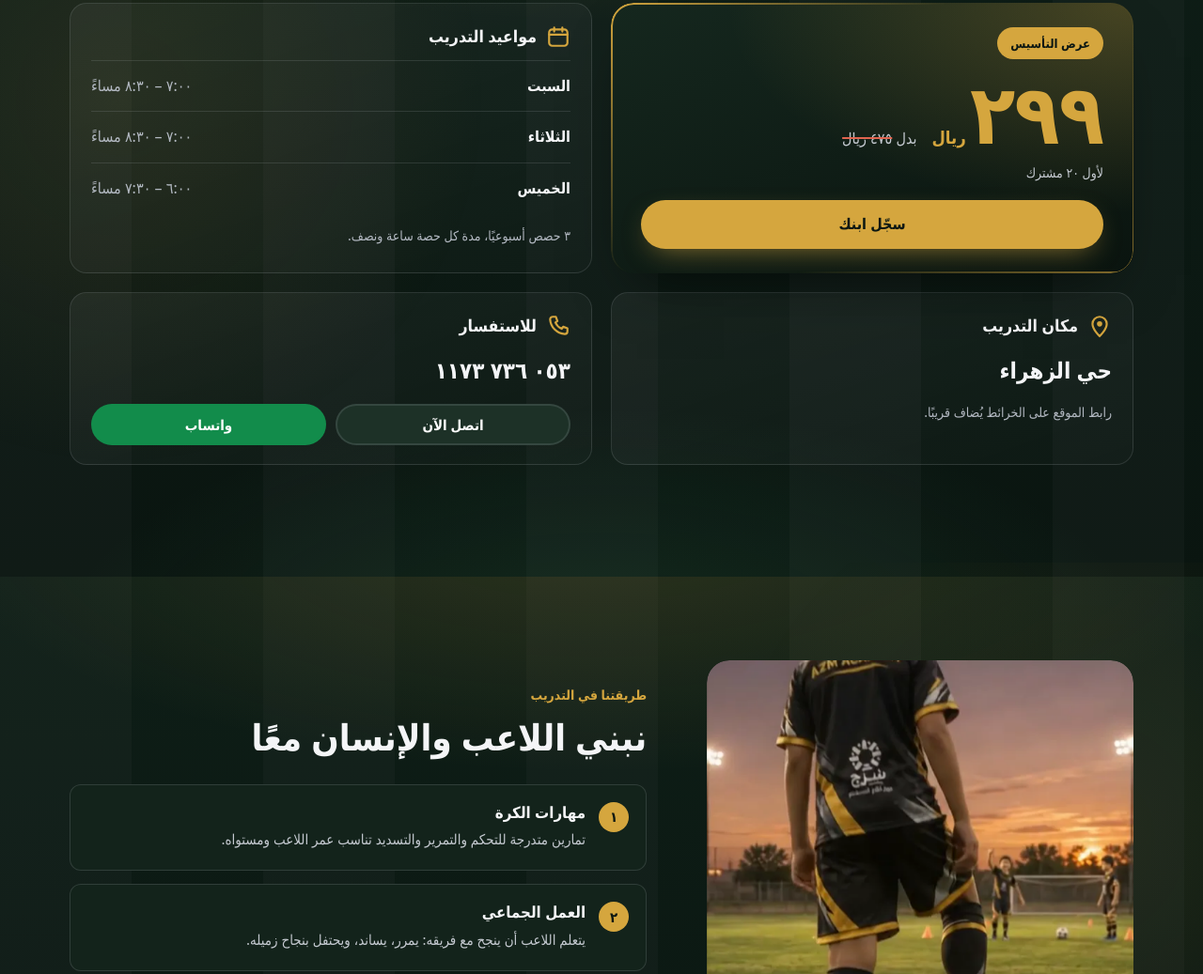
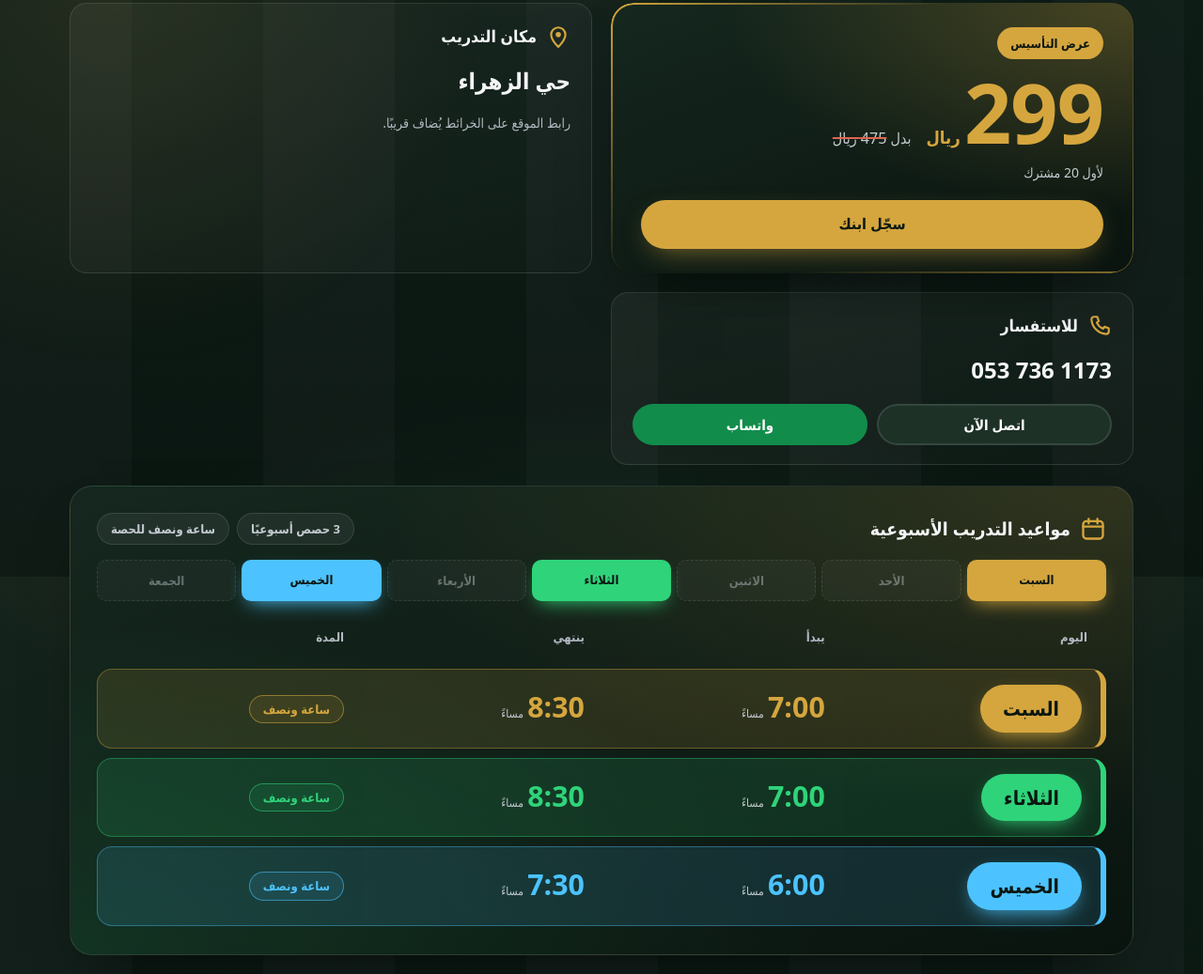
Before and after one commit to mrmahmd/azm, a plain HTML site: page index.html in a window 1280 px wide. Shown: the part 986-2023 px from the top of the page at 94% size. Drawn offline with Linux system fonts and the light colour scheme; a web font is replaced by a local one.

Commit message:
Add colorful training timetable and use English digits site-wide
Co-Authored-By: Claude Opus 5.5 <noreply@anthropic.com>

```diff
--- a/index.html
+++ b/index.html
@@ -4,9 +4,9 @@
   <meta charset="utf-8">
   <meta name="viewport" content="width=device-width, initial-scale=1">
   <title>أكاديمية عزم لكرة القدم | مهارة في الملعب، وقيم في الحياة</title>
-  <meta name="description" content="أكاديمية عزم لكرة القدم في حي الزهراء: تدريب كرة قدم ينمّي مهارات ابنك ويعلّمه الانضباط والاحترام وروح الفريق. عرض التأسيس ٢٩٩ ريال لأول ٢٠ مشترك.">
+  <meta name="description" content="أكاديمية عزم لكرة القدم في حي الزهراء: تدريب كرة قدم ينمّي مهارات ابنك ويعلّمه الانضباط والاحترام وروح الفريق. عرض التأسيس 299 ريال لأول 20 مشترك.">
   <meta property="og:title" content="أكاديمية عزم لكرة القدم">
-  <meta property="og:description" content="مهارة في الملعب، وقيم في الحياة. عرض التأسيس ٢٩٩ ريال بدل ٤٧٥ ريال لأول ٢٠ مشترك.">
+  <meta property="og:description" content="مهارة في الملعب، وقيم في الحياة. عرض التأسيس 299 ريال بدل 475 ريال لأول 20 مشترك.">
   <meta property="og:image" content="assets/hero-team.webp">
   <meta property="og:locale" content="ar_AR">
   <meta name="theme-color" content="#0b1712">
@@ -60,7 +60,7 @@
             <a class="btn btn-gold btn-lg" href="#offer" data-register>سجّل ابنك</a>
             <a class="hero-details" href="#offer">الاشتراك والمواعيد</a>
           </div>
-          <p class="hero-offer">عرض التأسيس <strong>٢٩٩ ريال</strong> لأول ٢٠ مشترك</p>
+          <p class="hero-offer">عرض التأسيس <strong>299 ريال</strong> لأول 20 مشترك</p>
         </div>
         <figure class="hero-media">
           <img src="assets/hero-team.webp" width="720" height="1280" fetchpriority="high" alt="لاعبون صغار بزي عزم الأسود والذهبي يتدربون على المراوغة بين الأقماع عند الغروب">
@@ -80,24 +80,14 @@
           <article class="price-card reveal" data-reveal="zoom">
             <div class="price-badge">عرض التأسيس</div>
             <p class="price">
-              <span class="price-now"><b>٢٩٩</b> <small>ريال</small></span>
-              <span class="price-was">بدل <s>٤٧٥ ريال</s></span>
+              <span class="price-now"><b>299</b> <small>ريال</small></span>
+              <span class="price-was">بدل <s>475 ريال</s></span>
             </p>
-            <p class="price-terms">لأول ٢٠ مشترك</p>
+            <p class="price-terms">لأول 20 مشترك</p>
             <a class="btn btn-gold btn-lg btn-block" href="#offer" data-register>سجّل ابنك</a>
           </article>
 
           <div class="info-stack">
-            <article class="info-card reveal" style="--d:.08s">
-              <h3><svg viewBox="0 0 24 24" aria-hidden="true"><rect x="3" y="5" width="18" height="16" rx="3" fill="none" stroke="currentColor" stroke-width="2"/><path d="M3 10h18M8 3v4M16 3v4" stroke="currentColor" stroke-width="2" stroke-linecap="round"/></svg>مواعيد التدريب</h3>
-              <ul class="schedule">
-                <li><span class="day">السبت</span><span class="time">٧:٠٠ – ٨:٣٠ مساءً</span></li>
-                <li><span class="day">الثلاثاء</span><span class="time">٧:٠٠ – ٨:٣٠ مساءً</span></li>
-                <li><span class="day">الخميس</span><span class="time">٦:٠٠ – ٧:٣٠ مساءً</span></li>
-              </ul>
-              <p class="note">٣ حصص أسبوعيًا، مدة كل حصة ساعة ونصف.</p>
-            </article>
-
             <article class="info-card reveal" style="--d:.16s">
               <h3><svg viewBox="0 0 24 24" aria-hidden="true"><path d="M12 22s7-6.2 7-12a7 7 0 1 0-14 0c0 5.8 7 12 7 12z" fill="none" stroke="currentColor" stroke-width="2"/><circle cx="12" cy="10" r="2.6" fill="currentColor"/></svg>مكان التدريب</h3>
               <p class="place">حي الزهراء</p>
@@ -106,13 +96,57 @@
 
             <article class="info-card reveal" style="--d:.24s">
               <h3><svg viewBox="0 0 24 24" aria-hidden="true"><path d="M6.6 3h3l1.6 4.2-2 1.4a12 12 0 0 0 6.2 6.2l1.4-2L21 14.4v3A2.6 2.6 0 0 1 18.4 20 15.4 15.4 0 0 1 4 5.6 2.6 2.6 0 0 1 6.6 3z" fill="none" stroke="currentColor" stroke-width="2" stroke-linejoin="round"/></svg>للاستفسار</h3>
-              <p class="place"><a href="tel:+966537361173" dir="ltr">٠٥٣ ٧٣٦ ١١٧٣</a></p>
+              <p class="place"><a href="tel:+966537361173" dir="ltr">053 736 1173</a></p>
               <div class="contact-btns">
                 <a class="btn btn-dark" href="tel:+966537361173">اتصل الآن</a>
                 <a class="btn btn-wa" href="https://wa.me/966537361173" target="_blank" rel="noopener">واتساب</a>
               </div>
             </article>
           </div>
+        </div>
+
+        <div class="timetable reveal" style="--d:.1s">
+          <div class="tt-head">
+            <h3><svg viewBox="0 0 24 24" aria-hidden="true"><rect x="3" y="5" width="18" height="16" rx="3" fill="none" stroke="currentColor" stroke-width="2"/><path d="M3 10h18M8 3v4M16 3v4" stroke="currentColor" stroke-width="2" stroke-linecap="round"/></svg>مواعيد التدريب الأسبوعية</h3>
+            <p class="tt-chips"><span>3 حصص أسبوعيًا</span><span>ساعة ونصف للحصة</span></p>
+          </div>
+
+          <ol class="tt-week" aria-hidden="true">
+            <li class="on sat">السبت</li>
+            <li>الأحد</li>
+            <li>الاثنين</li>
+            <li class="on tue">الثلاثاء</li>
+            <li>الأربعاء</li>
+            <li class="on thu">الخميس</li>
+            <li>الجمعة</li>
+          </ol>
+
+          <table class="tt">
+            <caption class="sr-only">جدول مواعيد التدريب: السبت والثلاثاء من 7:00 إلى 8:30 مساءً، والخميس من 6:00 إلى 7:30 مساءً</caption>
+            <thead>
+              <tr><th scope="col">اليوم</th><th scope="col">يبدأ</th><th scope="col">ينتهي</th><th scope="col">المدة</th></tr>
+            </thead>
+            <tbody>
+              <tr class="sat">
+                <th scope="row"><span class="tt-day">السبت</span></th>
+                <td data-label="يبدأ"><b>7:00</b> <small>مساءً</small></td>
+                <td data-label="ينتهي"><b>8:30</b> <small>مساءً</small></td>
+                <td data-label="المدة"><span class="tt-dur">ساعة ونصف</span></td>
+              </tr>
+              <tr class="tue">
+                <th scope="row"><span class="tt-day">الثلاثاء</span></th>
+                <td data-label="يبدأ"><b>7:00</b> <small>مساءً</small></td>
+                <td data-label="ينتهي"><b>8:30</b> <small>مساءً</small></td>
+                <td data-label="المدة"><span class="tt-dur">ساعة ونصف</span></td>
+              </tr>
+              <tr class="thu">
+                <th scope="row"><span class="tt-day">الخميس</span></th>
+                <td data-label="يبدأ"><b>6:00</b> <small>مساءً</small></td>
+                <td data-label="ينتهي"><b>7:30</b> <small>مساءً</small></td>
+                <td data-label="المدة"><span class="tt-dur">ساعة ونصف</span></td>
+              </tr>
+            </tbody>
+          </table>
         </div>
       </div>
     </section>
@@ -166,11 +200,11 @@
           <h2 class="faq-title">أسئلة شائعة</h2>
           <details>
             <summary>كم قيمة الاشتراك؟</summary>
-            <p>قيمة الاشتراك ٤٧٥ ريال، ومع عرض التأسيس تصبح ٢٩٩ ريال لأول ٢٠ مشترك فقط.</p>
+            <p>قيمة الاشتراك 475 ريال، ومع عرض التأسيس تصبح 299 ريال لأول 20 مشترك فقط.</p>
           </details>
           <details>
             <summary>ما مواعيد التدريب؟</summary>
-            <p>السبت والثلاثاء من ٧:٠٠ إلى ٨:٣٠ مساءً، والخميس من ٦:٠٠ إلى ٧:٣٠ مساءً.</p>
+            <p>السبت والثلاثاء من 7:00 إلى 8:30 مساءً، والخميس من 6:00 إلى 7:30 مساءً.</p>
           </details>
           <details>
             <summary>أين مكان التدريب؟</summary>
@@ -178,7 +212,7 @@
           </details>
           <details>
             <summary>ما الأعمار التي تقبلها الأكاديمية؟</summary>
-            <p>تواصل معنا على <a href="tel:+966537361173" dir="ltr">٠٥٣ ٧٣٦ ١١٧٣</a> لمعرفة الفئات العمرية المتاحة والمجموعة المناسبة لابنك.</p>
+            <p>تواصل معنا على <a href="tel:+966537361173" dir="ltr">053 736 1173</a> لمعرفة الفئات العمرية المتاحة والمجموعة المناسبة لابنك.</p>
           </details>
           <details>
             <summary>كيف أسجّل ابني؟</summary>
@@ -215,14 +249,14 @@
     <!-- دعوة أخيرة -->
     <section class="cta" id="join" aria-labelledby="cta-title">
       <div class="wrap cta-inner reveal" data-reveal="zoom">
-        <p class="cta-offer">عرض التأسيس: <b>٢٩٩ ريال</b> بدل <s>٤٧٥</s></p>
+        <p class="cta-offer">عرض التأسيس: <b>299 ريال</b> بدل <s>475</s></p>
         <h2 id="cta-title">جاهز يبدأ ابنك رحلته مع عزم؟</h2>
-        <p>المقاعد محدودة لأول ٢٠ مشترك. سجّل الآن واحجز مكانه.</p>
+        <p>المقاعد محدودة لأول 20 مشترك. سجّل الآن واحجز مكانه.</p>
         <div class="hero-actions center">
           <a class="btn btn-gold btn-lg" href="#offer" data-register>سجّل ابنك</a>
           <a class="btn btn-outline btn-lg" href="https://wa.me/966537361173" target="_blank" rel="noopener">تواصل عبر واتساب</a>
         </div>
-        <p class="cta-phone">أو اتصل بنا: <a href="tel:+966537361173" dir="ltr">٠٥٣ ٧٣٦ ١١٧٣</a></p>
+        <p class="cta-phone">أو اتصل بنا: <a href="tel:+966537361173" dir="ltr">053 736 1173</a></p>
       </div>
     </section>
   </main>
@@ -246,14 +280,14 @@
       <div>
         <h2>تواصل معنا</h2>
         <ul class="contact-list">
-          <li><a href="tel:+966537361173"><svg viewBox="0 0 24 24" aria-hidden="true"><path d="M6.6 3h3l1.6 4.2-2 1.4a12 12 0 0 0 6.2 6.2l1.4-2L21 14.4v3A2.6 2.6 0 0 1 18.4 20 15.4 15.4 0 0 1 4 5.6 2.6 2.6 0 0 1 6.6 3z" fill="none" stroke="currentColor" stroke-width="1.8" stroke-linejoin="round"/></svg><span dir="ltr">٠٥٣ ٧٣٦ ١١٧٣</span></a></li>
+          <li><a href="tel:+966537361173"><svg viewBox="0 0 24 24" aria-hidden="true"><path d="M6.6 3h3l1.6 4.2-2 1.4a12 12 0 0 0 6.2 6.2l1.4-2L21 14.4v3A2.6 2.6 0 0 1 18.4 20 15.4 15.4 0 0 1 4 5.6 2.6 2.6 0 0 1 6.6 3z" fill="none" stroke="currentColor" stroke-width="1.8" stroke-linejoin="round"/></svg><span dir="ltr">053 736 1173</span></a></li>
           <li><a href="https://wa.me/966537361173" target="_blank" rel="noopener"><svg viewBox="0 0 24 24" aria-hidden="true"><path d="M4 20l1.3-4A8 8 0 1 1 8 18.7z" fill="none" stroke="currentColor" stroke-width="1.8" stroke-linejoin="round"/></svg>واتساب</a></li>
           <li><span class="loc"><svg viewBox="0 0 24 24" aria-hidden="true"><path d="M12 22s7-6.2 7-12a7 7 0 1 0-14 0c0 5.8 7 12 7 12z" fill="none" stroke="currentColor" stroke-width="1.8"/><circle cx="12" cy="10" r="2.4" fill="currentColor"/></svg>حي الزهراء</span></li>
         </ul>
       </div>
     </div>
     <div class="wrap footer-bottom">
-      <small>© ٢٠٢٦ أكاديمية عزم لكرة القدم — AZM FC</small>
+      <small>© 2026 أكاديمية عزم لكرة القدم — AZM FC</small>
       <small>سياسة الخصوصية والشروط تُضاف قريبًا</small>
     </div>
   </footer>
--- a/styles.css
+++ b/styles.css
@@ -208,9 +208,81 @@ button { font: inherit; }
 }
 .info-card h3 { display: flex; align-items: center; gap: 10px; font-size: 1.1rem; font-weight: 800; margin-bottom: 12px; }
 .info-card h3 svg { width: 26px; height: 26px; color: var(--gold-text); flex: none; }
-.schedule li { display: flex; justify-content: space-between; gap: 12px; padding: 12px 0; border-top: 1px solid var(--line); }
-.schedule .day { font-weight: 700; }
-.schedule .time { color: var(--text-soft); font-weight: 500; }
+/* جدول مواعيد التدريب */
+.timetable {
+  position: relative; margin-top: 22px; border-radius: 24px; padding: 22px 16px 16px; overflow: hidden;
+  background:
+    radial-gradient(ellipse at 100% 0%, rgba(213, 166, 62, .16), transparent 50%),
+    radial-gradient(ellipse at 0% 100%, rgba(47, 211, 122, .12), transparent 50%),
+    linear-gradient(160deg, #15271e, #0a140f);
+  border: 1px solid var(--line); box-shadow: 0 30px 60px -32px rgba(0, 0, 0, .7);
+}
+.tt-head { display: flex; flex-wrap: wrap; align-items: center; justify-content: space-between; gap: 12px 18px; margin-bottom: 16px; }
+.tt-head h3 { display: flex; align-items: center; gap: 10px; font-size: 1.2rem; font-weight: 800; }
+.tt-head h3 svg { width: 28px; height: 28px; color: var(--gold); flex: none; }
+.tt-chips { display: flex; flex-wrap: wrap; gap: 8px; }
+.tt-chips span {
+  font-size: 13px; font-weight: 700; padding: 4px 14px; border-radius: 999px;
+  color: var(--silver); background: rgba(255, 255, 255, .06); border: 1px solid var(--line);
+}
+
+.tt-week { display: grid; grid-template-columns: repeat(7, minmax(0, 1fr)); gap: 4px; margin-bottom: 16px; }
+.tt-week li {
+  text-align: center; font-size: 9px; font-weight: 700; padding: 7px 0; white-space: nowrap; overflow: hidden; border-radius: 10px;
+  color: rgba(197, 202, 209, .45); background: rgba(255, 255, 255, .035); border: 1px dashed var(--line);
+}
+.tt-week .sat, .tt .sat { --c: #d5a63e; --c-rgb: 213, 166, 62; }
+.tt-week .tue, .tt .tue { --c: #2fd37a; --c-rgb: 47, 211, 122; }
+.tt-week .thu, .tt .thu { --c: #4cc3ff; --c-rgb: 76, 195, 255; }
+.tt-week li.on { color: #0b1712; border: 0; background: var(--c); box-shadow: 0 8px 20px -8px var(--c); }
+
+.tt { width: 100%; border-collapse: separate; border-spacing: 0 10px; }
+.tt thead { display: none; }
+.tt tbody, .tt tr { display: block; }
+.tt tr {
+  position: relative; display: grid; grid-template-columns: 1fr 1fr; gap: 10px 8px;
+  margin-bottom: 12px; padding: 14px 16px 14px 14px; border-radius: 16px;
+  background: linear-gradient(100deg, rgba(var(--c-rgb), .20), rgba(var(--c-rgb), .05) 70%);
+  border: 1px solid rgba(var(--c-rgb), .38); border-inline-start: 6px solid var(--c);
+  transition: transform .35s var(--ease), box-shadow .35s var(--ease);
+}
+.tt tr:hover { transform: translateY(-3px); box-shadow: 0 18px 36px -18px rgba(var(--c-rgb), .6); }
+.tt th[scope="row"] { grid-column: 1 / -1; text-align: start; }
+.tt-day {
+  display: inline-block; font-size: 1.15rem; font-weight: 900; padding: 4px 18px; border-radius: 999px;
+  background: var(--c); color: #0b1712; box-shadow: 0 8px 22px -8px var(--c);
+}
+.tt td { display: block; color: var(--text); }
+.tt td::before { content: attr(data-label); display: block; font-size: 12px; color: var(--text-soft); font-weight: 500; line-height: 1.4; }
+.tt td b { font-size: 1.6rem; font-weight: 900; color: var(--c); line-height: 1.2; direction: ltr; unicode-bidi: isolate; display: inline-block; }
+.tt td small { font-size: 12px; color: var(--silver); font-weight: 500; }
+.tt td:last-child { grid-column: 1 / -1; }
+.tt-dur {
+  display: inline-block; font-size: 13px; font-weight: 700; padding: 2px 14px; border-radius: 999px;
+  color: var(--c); border: 1px solid rgba(var(--c-rgb), .55); background: rgba(var(--c-rgb), .1);
+}
+
+@media (min-width: 640px) {
+  .timetable { padding: 28px 28px 20px; }
+  .tt-week { gap: 6px; }
+  .tt-week li { font-size: 13px; padding: 9px 4px; }
+  .tt thead { display: table-header-group; }
+  .tt thead th { text-align: start; color: var(--text-soft); font-size: 13px; font-weight: 700; padding: 0 20px 2px; }
+  .tt tbody { display: table-row-group; }
+  .tt tr { display: table-row; margin: 0; padding: 0; background: none; border: 0; transition: none; }
+  .tt tr:hover { transform: none; box-shadow: none; }
+  .tt th[scope="row"], .tt td {
+    display: table-cell; vertical-align: middle; padding: 16px 20px;
+    background: rgba(var(--c-rgb), .13);
+    border-block: 1px solid rgba(var(--c-rgb), .38); transition: background .35s var(--ease);
+  }
+  .tt tr:hover th[scope="row"], .tt tr:hover td { background: rgba(var(--c-rgb), .24); }
+  .tt th[scope="row"] { border-inline-start: 6px solid var(--c); border-start-start-radius: 16px; border-end-start-radius: 16px; width: 26%; }
+  .tt td:last-child { border-inline-end: 1px solid rgba(var(--c-rgb), .38); border-start-end-radius: 16px; border-end-end-radius: 16px; }
+  .tt td::before { display: none; }
+  .tt td b { font-size: 1.9rem; }
+  .tt-day { font-size: 1.3rem; padding: 6px 24px; }
+}
 .note { color: var(--text-soft); font-size: 14px; margin-top: 10px; }
 .place { font-size: 1.5rem; font-weight: 800; }
 .place a { text-decoration: none; }
@@ -230,7 +302,7 @@ button { font: inherit; }
 }
 .pillars li:hover { border-color: rgba(213, 166, 62, .5); }
 .pillars li::before {
-  content: counter(p, arabic-indic); position: absolute; inset-inline-start: 18px; top: 18px;
+  content: counter(p); position: absolute; inset-inline-start: 18px; top: 18px;
   width: 32px; height: 32px; border-radius: 50%; display: grid; place-items: center;
   background: var(--gold); color: var(--ink); font-weight: 800; font-size: 15px; line-height: 1;
 }
```
